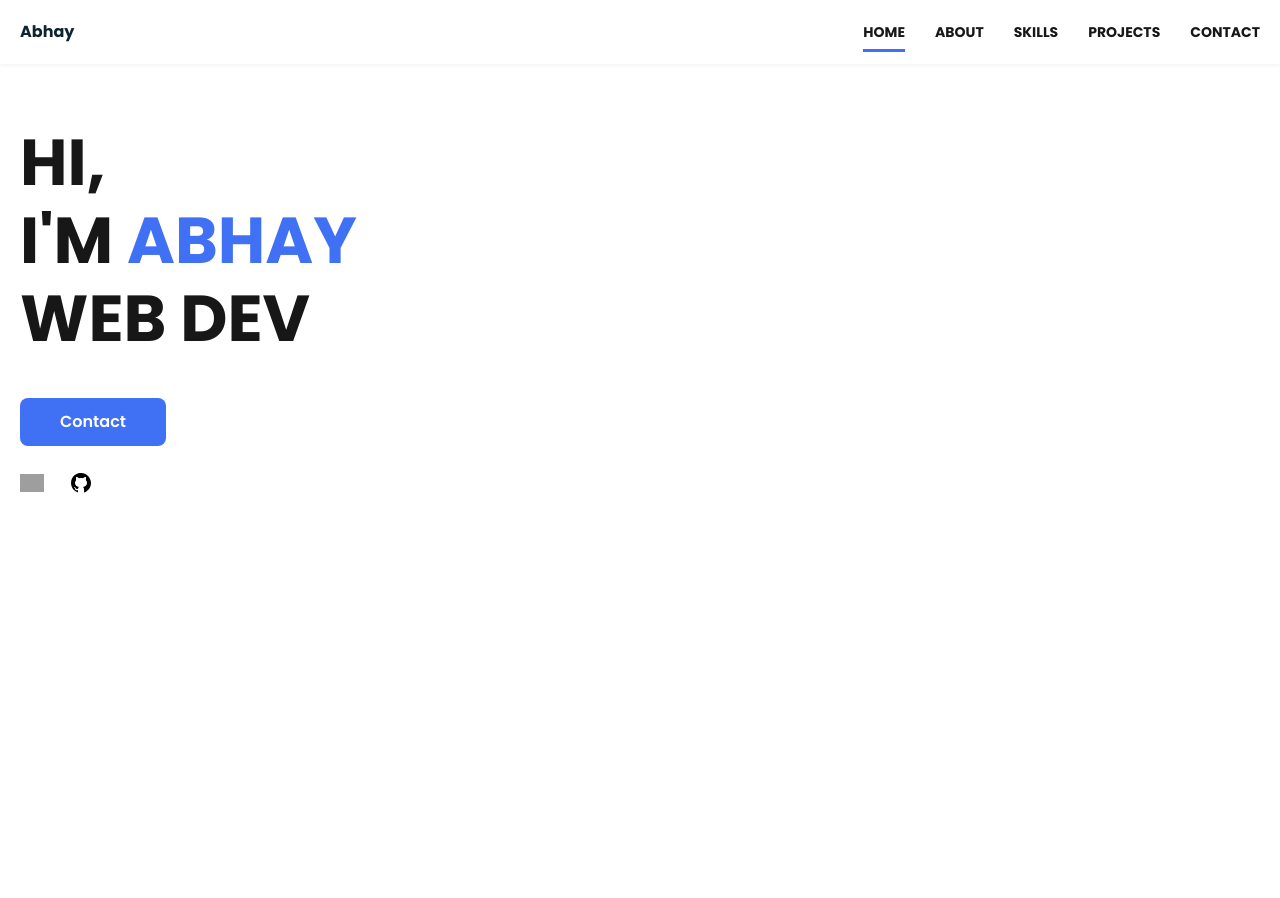
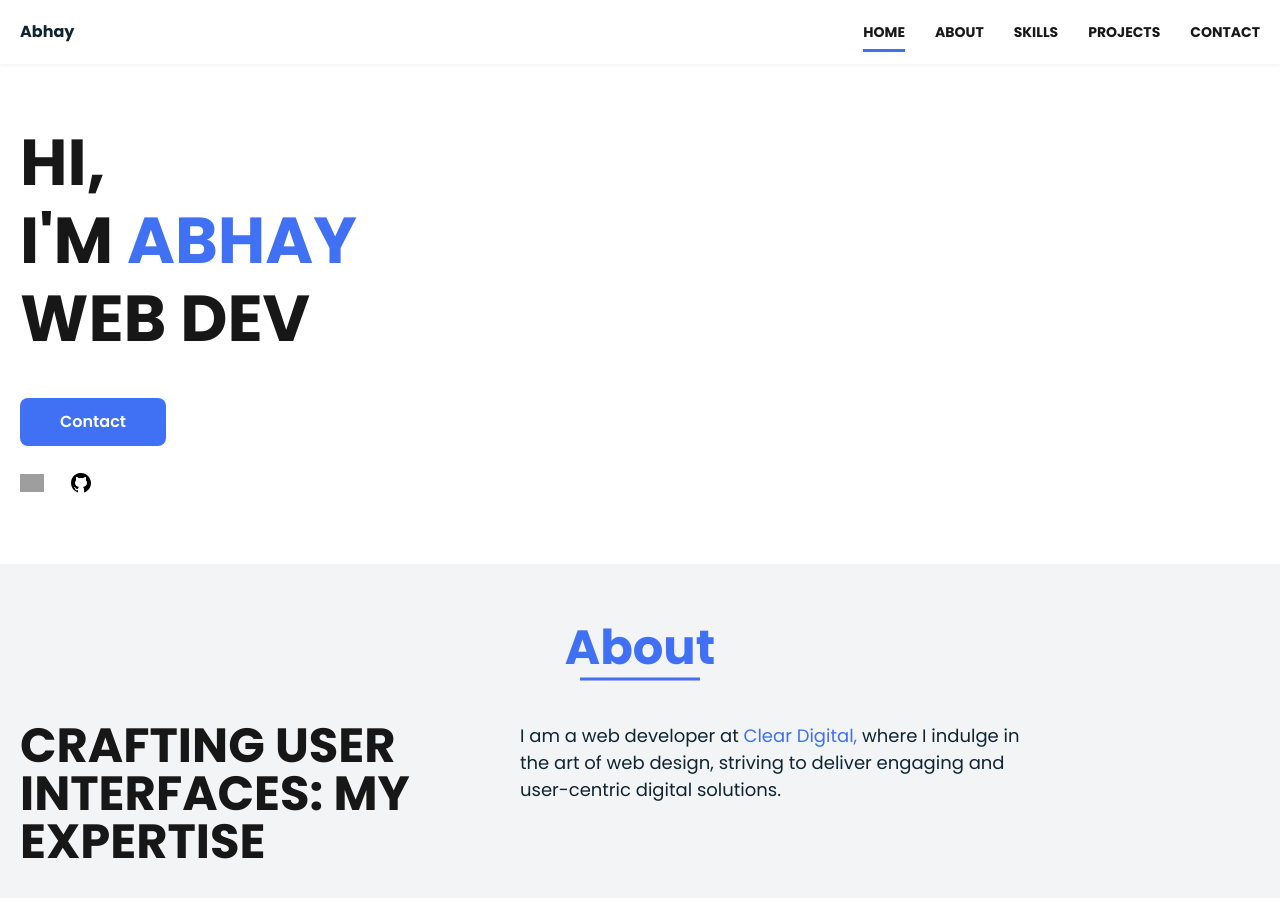
Before and after one commit to abhay-design/Portfolio, a Next.js app in the folder next-app-portfolio/: page / in a window 1280 px wide. Shown: the top 898 px of the page. Before the commit the page ends 800 px from the top, so only its background shows below. Built offline with nearby package versions, Linux system fonts and the light colour scheme; grey boxes are pictures that could not be loaded.

Commit message:
added about section

```diff
--- a/next-app-portfolio/app/globals.css
+++ b/next-app-portfolio/app/globals.css
@@ -32,6 +32,7 @@ body {
   --white: #fff;
   --davy-black: #0e2431;
   --vivid-blue: #4070f4;
+  --gray: rgb(243 244 246);
 }
 
 .container {
@@ -68,12 +69,30 @@ h1,
   line-height: 1.2;
 }
 
+h4,
+.h4 {
+  font-size: 48px;
+  line-height: 1;
+  font-weight: 800;
+}
+
+p,
+.p {
+  font-size: 18px;
+  line-height: 1.5;
+  font-weight: 400;
+}
+
 .davy-black {
   color: var(--davy-black);
 }
 
 .vivid-blue {
   color: var(--vivid-blue);
+}
+
+.bg-gray {
+  background: var(--gray);
 }
 
 .shadow {
@@ -92,3 +111,15 @@ h1,
   font-weight: 600;
   border-radius: 8px;
 }
+
+.heading::before {
+  content: "";
+  position: absolute;
+  bottom: -10px;
+  left: 50%;
+  width: 120px;
+  height: 3px;
+  transform: translate(-50%, -50%);
+  background: var(--vivid-blue);
+  transition: all 0.3s ease-in-out;
+}
--- a/next-app-portfolio/app/page.jsx
+++ b/next-app-portfolio/app/page.jsx
@@ -1,6 +1,7 @@
 import Image from "next/image";
 import { Poppins } from "next/font/google";
 import Banner from "../components/banner";
+import About from "../components/about";
 
 const poppins = Poppins({
   weight: ["400", "500", "600", "700"],
@@ -12,6 +13,7 @@ export default function Home() {
   return (
     <div className={poppins.className}>
       <Banner />
+      <About />
     </div>
   );
 }
--- /dev/null
+++ b/next-app-portfolio/components/about.jsx
@@ -0,0 +1,33 @@
+import Link from "next/link";
+
+const About = () => {
+  return (
+    <section className="about bg-gray">
+      <div className="container">
+        <h4 className="text-center vivid-blue relative heading mb-[50px!important]">
+          About
+        </h4>
+        <div className="wrapper w-full relative flex ">
+          <div className="heading-wrap relative max-w-[500px] uppercase">
+            <h4>Crafting User Interfaces: My Expertise</h4>
+          </div>
+          <div className="text-wrap max-w-[500px]">
+            <p className="davy-black">
+              I am a web developer at{" "}
+              <Link
+                href="https://www.cleardigital.com"
+                className="vivid-blue"
+                target="_blank"
+              >
+                Clear Digital,
+              </Link>{" "}
+              where I indulge in the art of web design, striving to deliver
+              engaging and user-centric digital solutions.
+            </p>
+          </div>
+        </div>
+      </div>
+    </section>
+  );
+};
+export default About;
--- a/next-app-portfolio/components/banner.jsx
+++ b/next-app-portfolio/components/banner.jsx
@@ -3,7 +3,7 @@ import Image from "next/image";
 
 const Banner = () => {
   return (
-    <section className="banner w-full">
+    <section className="banner w-full items-center min-h-[500px]">
       <div className="container">
         <div className="wrapper w-full flex flex-wrap">
           <div className="text-wrap relative max-w-[600px]">
```
